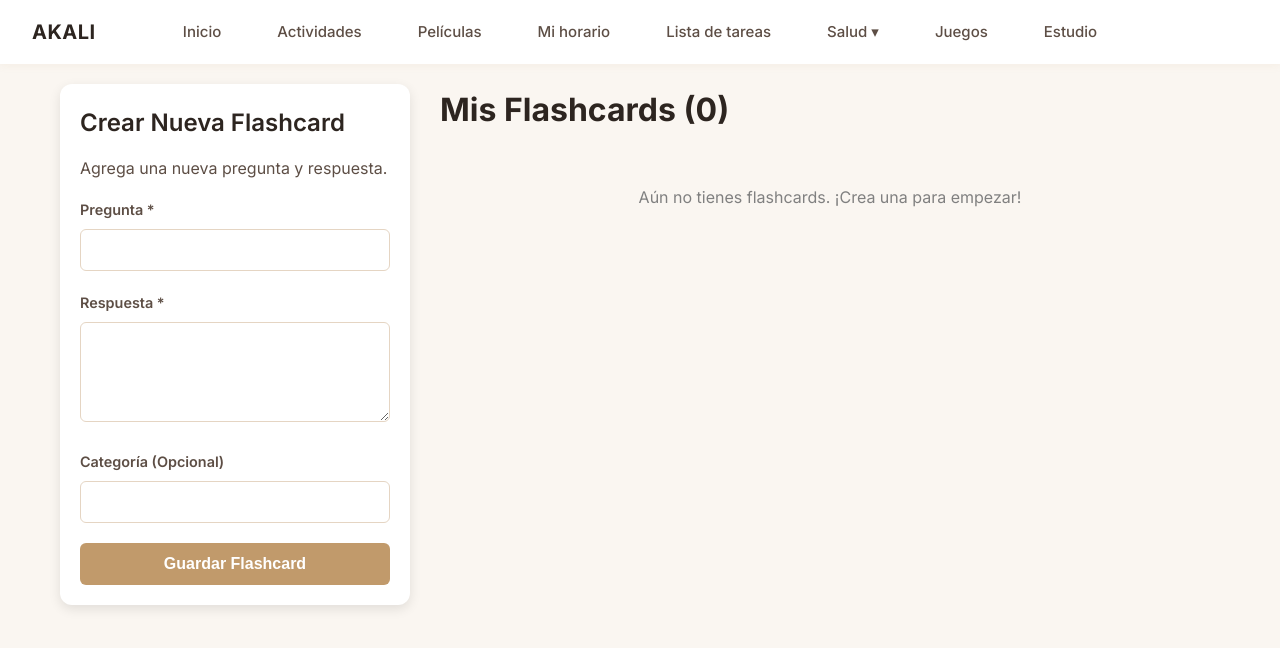
After one commit to PabloCorzo/Akali, a Flask app: page /dashboard/flashcards in a window 1280 px wide. The commit adds this page. Shown: the top 648 px of the page. Run offline with Flask 3, Linux system fonts and the light colour scheme; the visitor is signed in with stand-in values (Sample User, id 1); data that the repository does not hold is empty; parts of the project's set-up code (start-up, migrations or seed data) failed here and were passed over; some libraries are stand-ins or nearby versions.

Commit message:
Flashcard Completo + Estudio conexion a flashcard

```diff
--- a/src/app.py
+++ b/src/app.py
@@ -13,6 +13,7 @@ from routes.nutrition import nutrition_bp
 from routes.games import games_bp
 from routes.study import study_bp
 from routes.workout import workout_bp
+from routes.flashcards import flashcards_bp
 
 
 sys.path.append("../src")
@@ -45,6 +46,7 @@ app.register_blueprint(games_bp)
 app.register_blueprint(study_bp)
 app.register_blueprint(nutrition_bp)
 app.register_blueprint(workout_bp)
+app.register_blueprint(flashcards_bp)
 
 #########
 
--- /dev/null
+++ b/src/routes/flashcards.py
@@ -0,0 +1,71 @@
+from flask import Blueprint, render_template, request, flash, session, redirect, url_for
+from model import Flashcard  # Importa la clase del modelo
+from database import db
+from utils import login_required
+flashcards_bp = Blueprint(
+    'flashcards', __name__,
+    template_folder='../templates',
+    static_folder='../static'
+)
+
+
+# RUTA 1: VISTA DE FLASHCARDS
+@flashcards_bp.route("/dashboard/flashcards", methods=["GET"])
+@login_required
+def list_flashcards():
+    """Muestra todas las flashcards del usuario actual."""
+    user_id = session['id']
+    flashcard_list = Flashcard.query.filter_by(user_id=user_id).order_by(Flashcard.id.desc()).all()
+    return render_template('flashcards.html', flashcards=flashcard_list)
+
+
+# RUTA 2: CREAR FLASHCARD
+@flashcards_bp.route("/dashboard/flashcards/create", methods=['POST'])
+@login_required
+def create_flashcard():
+    """Procesa el formulario para crear una nueva flashcard, impidiendo duplicados."""
+    user_id = session['id']
+    question = (request.form.get('question') or "").strip()
+    answer = (request.form.get('answer') or "").strip()
+    category = (request.form.get('category') or "General").strip()
+
+    if not question or not answer:
+        flash("Debes completar los campos de Pregunta y Respuesta.", "error")
+        return redirect(url_for('flashcards.list_flashcards'))
+
+    existing_card = Flashcard.query.filter_by(
+        user_id=user_id,
+        question=question
+    ).first()
+
+    if existing_card:
+        flash(f"La pregunta '{question}' ya existe en tus flashcards.", "error")
+        return redirect(url_for('flashcards.list_flashcards'))
+
+    new_card = Flashcard(
+        user_id=user_id,
+        question=question,
+        answer=answer,
+        category=category
+    )
+    db.session.add(new_card)
+    db.session.commit()
+    flash('¡Flashcard creada con éxito!', 'success')
+    return redirect(url_for('flashcards.list_flashcards'))
+
+
+# RUTA 3: ELIMINAR FLASHCARD
+@flashcards_bp.route("/dashboard/flashcards/<int:card_id>/delete", methods=['POST'])
+@login_required
+def delete_flashcard(card_id):
+    """Elimina una flashcard si pertenece al usuario actual."""
+    card = Flashcard.query.filter_by(id=card_id, user_id=session['id']).first()
+
+    if card:
+        db.session.delete(card)
+        db.session.commit()
+        flash('Flashcard eliminada.', 'success')
+    else:
+        flash('No se encontró la flashcard o no tienes permiso.', 'error')
+
+    return redirect(url_for('flashcards.list_flashcards'))
--- /dev/null
+++ b/src/templates/flashcards.html
@@ -0,0 +1,126 @@
+{% extends "base.html" %}
+
+{% block head %}
+    <title>Flashcards de Estudio</title>
+    <link rel="stylesheet" type="text/css" href="{{ url_for('static', filename='styles.css') }}">
+    <style>
+        .container-flashcards-all {
+            display: flex;
+            justify-content: space-between;
+            gap: 30px;
+            max-width: 1200px;
+            margin: 20px auto;
+            padding: 0 20px;
+        }
+
+
+        .creation-container {
+            flex: 0 0 350px;
+            background-color: #ffffff;
+            border-radius: 12px;
+            box-shadow: 0 4px 12px rgba(0, 0, 0, 0.1);
+            padding: 20px;
+            height: fit-content;
+        }
+
+        .list-container {
+            flex-grow: 1;
+        }
+
+
+        .flashcard {
+            background-color: #f7f3ed;
+            border-radius: 10px;
+            padding: 20px;
+            margin-bottom: 15px;
+            box-shadow: 0 4px 8px rgba(0,0,0,0.1);
+            cursor: pointer;
+            transition: transform 0.3s ease;
+        }
+        .flashcard:hover {
+            transform: translateY(-2px);
+        }
+        .flashcard .answer {
+            display: none;
+            color: #8b4513;
+            margin-top: 10px;
+            padding-top: 10px;
+            border-top: 1px solid #e0e0e0;
+        }
+        .flashcard h4 {
+            color: #383838;
+            margin-bottom: 5px;
+        }
+    </style>
+{% endblock %}
+
+{% block body %}
+
+    <div class="container-flashcards-all">
+
+        <div class="creation-container">
+            <h2>Crear Nueva Flashcard</h2>
+            <p>Agrega una nueva pregunta y respuesta.</p>
+
+            <form action="{{ url_for('flashcards.create_flashcard') }}" method="post">
+                <div class="form-group">
+                    <label for="question">Pregunta *</label>
+                    <input class="textbox" id="question" name="question" type="text" required>
+                </div>
+
+                <div class="form-group">
+                    <label for="answer">Respuesta *</label>
+                    <textarea class="textbox" id="answer" name="answer" rows="3" required></textarea>
+                </div>
+
+                <div class="form-group">
+                    <label for="category">Categoría (Opcional)</label>
+                    <input class="textbox" id="category" name="category" type="text">
+                </div>
+
+                <button class="btn" type="submit">Guardar Flashcard</button>
+            </form>
+        </div>
+
+        <div class="list-container">
+            <h1>Mis Flashcards ({{ flashcards|length }})</h1>
+
+            {% if flashcards is defined and flashcards|length %}
+                {% for card in flashcards %}
+                    <div class="flashcard">
+                        <div onclick="toggleAnswer(this)">
+                            <h4>Pregunta:</h4>
+                            <div class="flashcard-content">{{ card.question }}</div>
+                        </div>
+
+                        <div class="answer">
+                            <h4>Respuesta:</h4>
+                            {{ card.answer }}
+                            <small class="text-muted">Categoría: {{ card.category }}</small>
+
+                            <form action="{{ url_for('flashcards.delete_flashcard', card_id=card.id) }}" method="post" style="display:inline; margin-left: 20px;">
+                                <button type="submit" class="btn" style="background-color: #e74c3c; color: white;">Eliminar</button>
+                            </form>
+                        </div>
+                    </div>
+                {% endfor %}
+            {% else %}
+                <p style="text-align:center; color: gray; margin-top: 50px;">Aún no tienes flashcards. ¡Crea una para empezar!</p>
+            {% endif %}
+
+        </div>
+    </div>
+
+    <script>
+        function toggleAnswer(element) {
+            const cardElement = element.closest('.flashcard');
+            const answer = cardElement.querySelector('.answer');
+
+            if (answer.style.display === 'none' || answer.style.display === '') {
+                answer.style.display = 'block';
+            } else {
+                answer.style.display = 'none';
+            }
+        }
+    </script>
+{% endblock %}
```
Also changed, not shown: src/model.py (+18 -0 lines), src/routes/study.py (+5 -3 lines), src/templates/study.html (+46 -11 lines).
